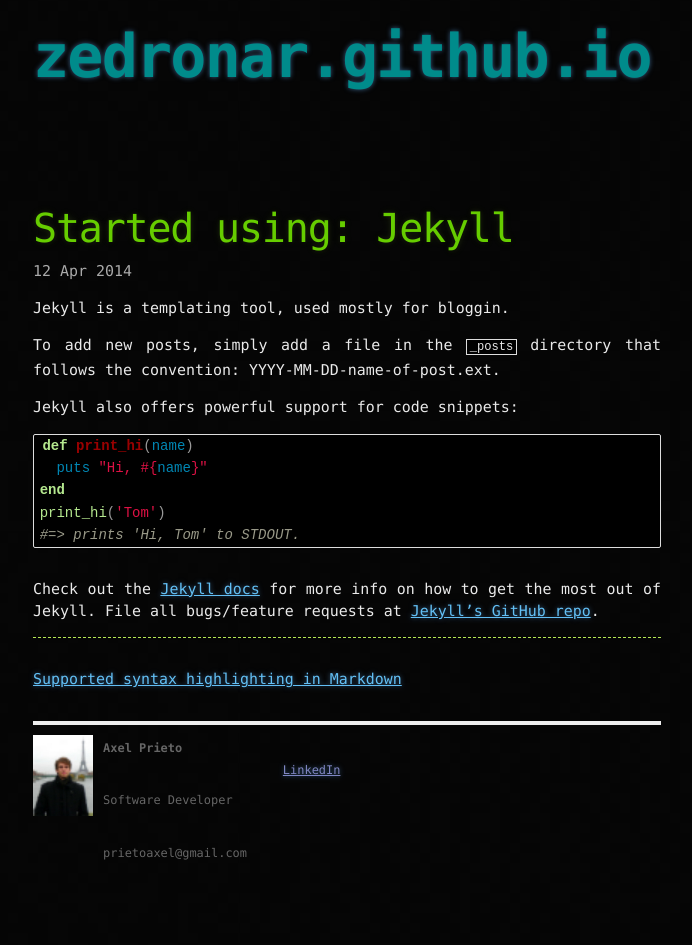
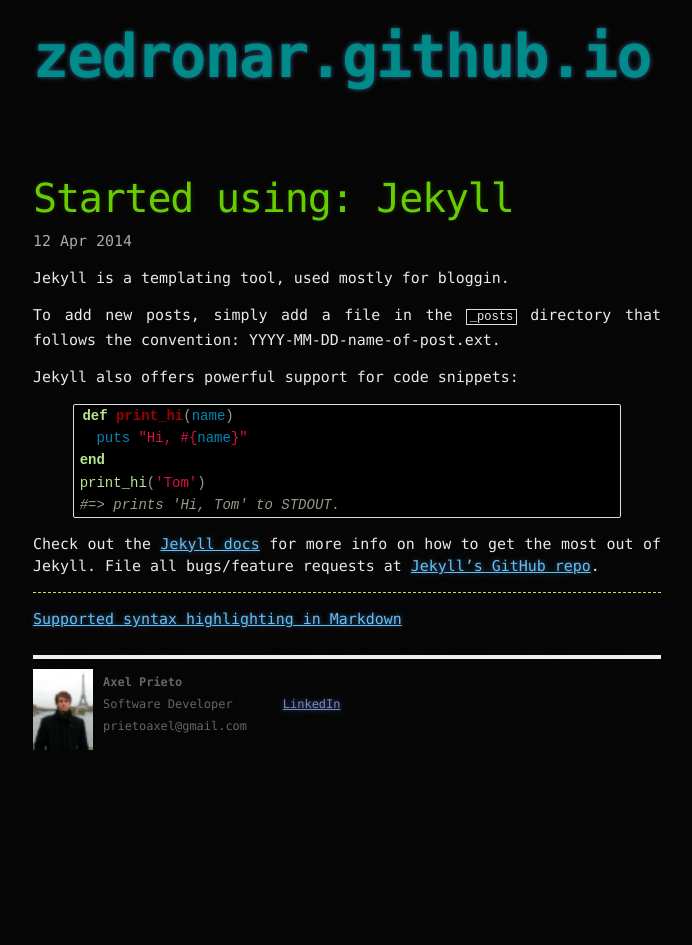
Before and after one commit to 4x3lpri3t0/zedronar.github.io, a Jekyll site: the page built from _posts/2014-04-12-started-using-jekyll.markdown, in a window 1280 px wide. Shown: the whole page, without its empty margins (293-985 px from the left). Built offline with Jekyll 4.4.1, drawn with Linux system fonts in a browser that asks for light colours; Markdown is read by kramdown in place of the engine named in the settings; comment, search, counter and statistics services are not loaded.

Commit message:
Update main.css

```diff
--- a/css/main.css
+++ b/css/main.css
@@ -4,16 +4,14 @@
 /*
 /*****************************************************************************/
 
-/* Global Reset */
-* {
+html, body { height: 100%; }
+
+body {
+  /* Global Reset */
   margin: 0;
   padding: 0;
   margin-bottom: 30px;
-}
 
-html, body { height: 100%; }
-
-body {
   background-color: #FFF;
   font: 13.34px Helvetica, Arial, sans-serif;
   font-size: small;
@@ -504,3 +502,5 @@
 #photo { float: left; margin-top: 10px; margin-right: 10px; }
 
 .category { color: red; font-size: 15px; }
+
+.footer div { margin-bottom: 0px; }
```
